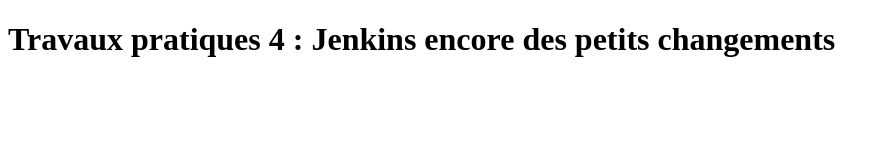
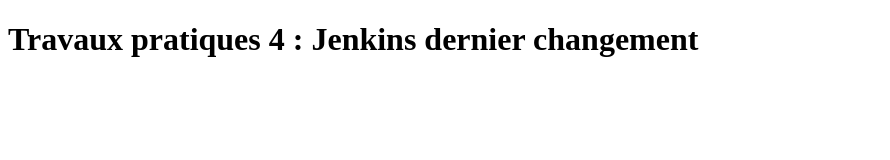
Before and after one commit to Abali-Youssef/TP4-Devops, a plain HTML site: page index.html in a window 1280 px wide. Shown: the whole page, without its empty margins (0-890 px from the left). Drawn offline with Linux system fonts and the light colour scheme.

Commit message:
last commit

```diff
--- a/index.html
+++ b/index.html
@@ -7,7 +7,7 @@
 <body>
 <h1>
     Travaux pratiques 4 : Jenkins
-    encore des petits changements
+    dernier changement
 </h1>
 </body>
 </html>
```
Also changed, not shown: 1 other file.
